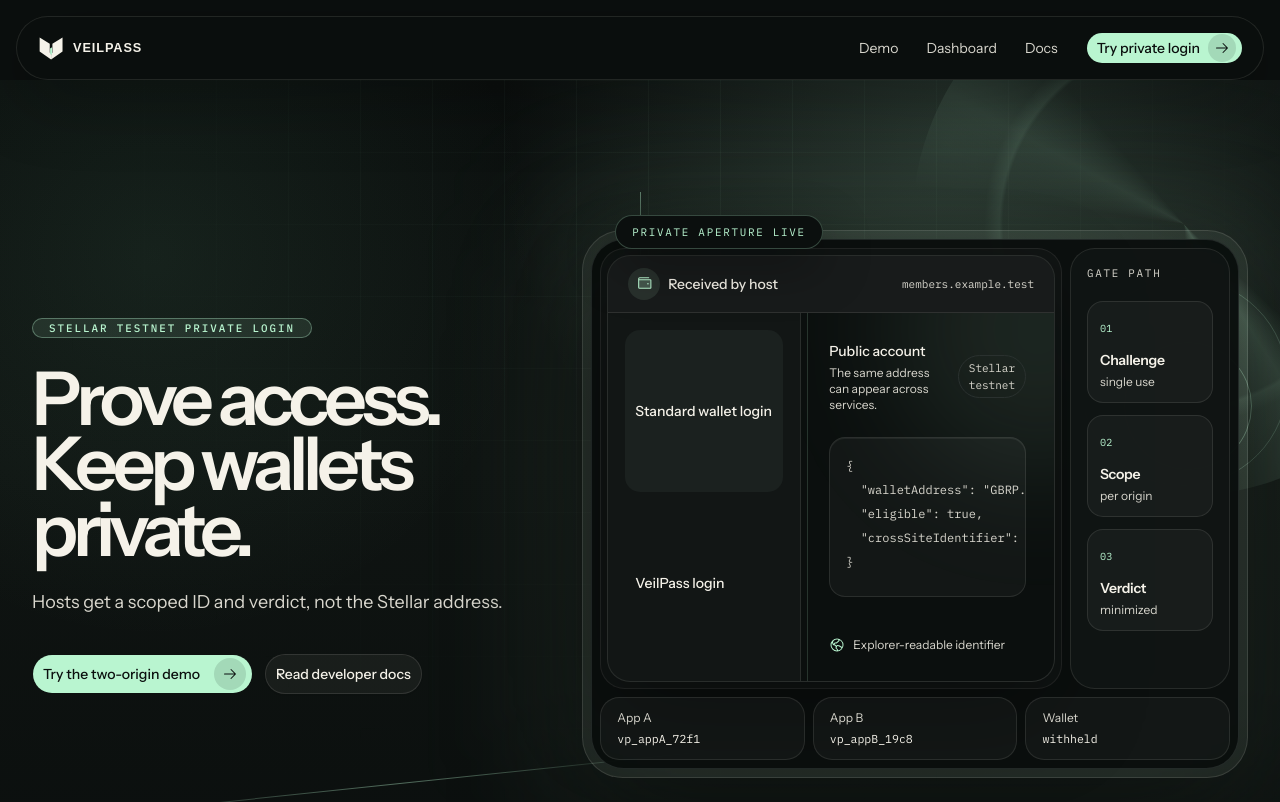
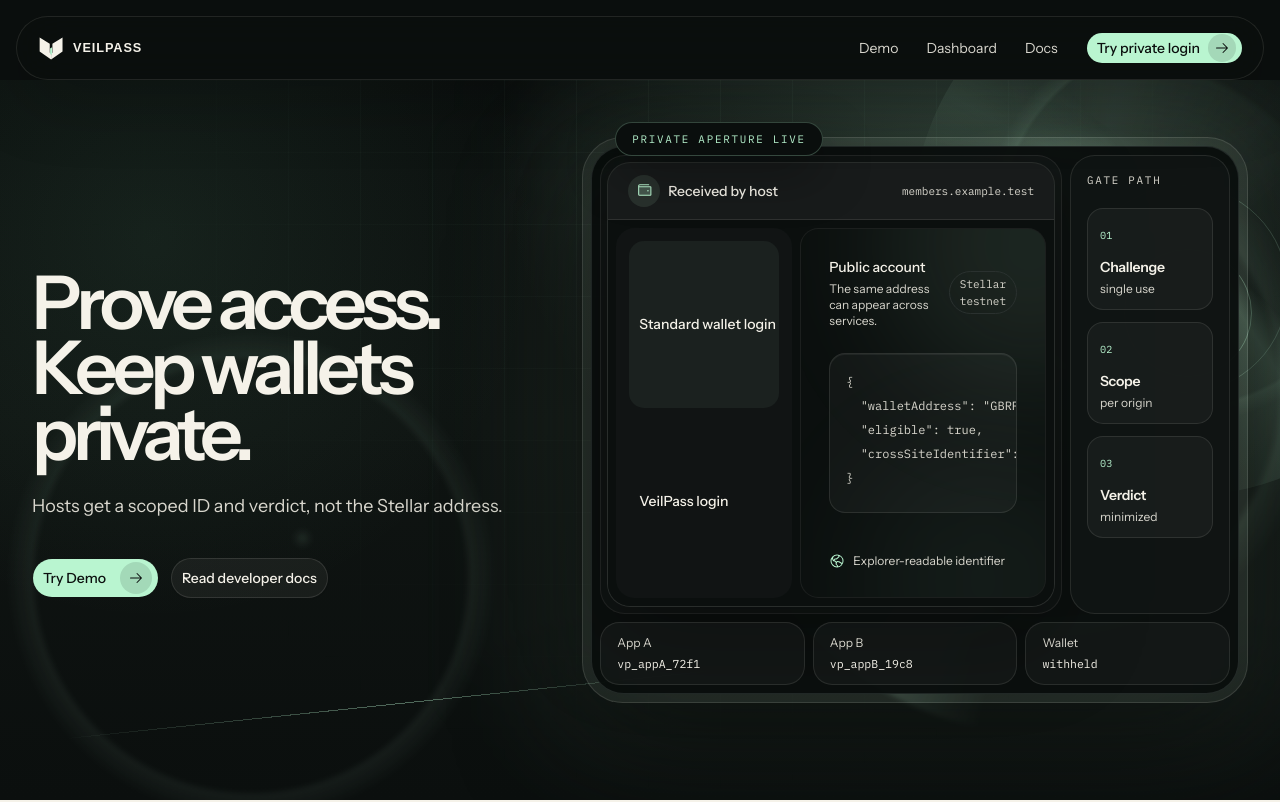
Before and after one commit to irham3/veilpass, a Next.js app in the folder frontend/: page / in a window 1280 px wide. Shown: the top 802 px of the page. Built offline with nearby package versions, Linux system fonts and the light colour scheme.

Commit message:
feat(frontend): animate hero and sticky navigation

```diff
--- a/frontend/app/dashboard/enroll/page.tsx
+++ b/frontend/app/dashboard/enroll/page.tsx
@@ -2,12 +2,10 @@
 
 import { EnrollmentFlow } from "@/components/enrollment/enrollment-flow";
 import { Reveal } from "@/components/motion/reveal";
-import { SiteHeader } from "@/components/site-header";
 
 export default function EnrollPage() {
   return (
     <div className="min-h-screen overflow-x-hidden bg-ink-950 text-paper-50">
-      <SiteHeader />
       <main className="aperture-field relative px-5 py-14 lg:px-8 lg:py-20">
         <div aria-hidden="true" className="aperture-ring absolute right-[-12rem] top-4 size-[30rem] rounded-full opacity-30" />
         <div className="relative mx-auto max-w-5xl">
--- a/frontend/app/dashboard/page.tsx
+++ b/frontend/app/dashboard/page.tsx
@@ -3,7 +3,6 @@
 
 import { ContractActions } from "@/components/dashboard/contract-actions";
 import { Reveal } from "@/components/motion/reveal";
-import { SiteHeader } from "@/components/site-header";
 import { Badge } from "@/components/ui/badge";
 import { readGateState } from "@/packages/shared/src/contract";
 
@@ -21,7 +20,6 @@
   }
   return (
     <div className="min-h-screen overflow-x-hidden bg-ink-950 text-paper-50">
-      <SiteHeader />
       <main className="aperture-field relative px-5 py-14 lg:px-8 lg:py-20">
         <div aria-hidden="true" className="aperture-ring absolute left-[-15rem] top-8 size-[30rem] rounded-full opacity-25" />
         <div className="relative mx-auto grid max-w-[90rem] gap-5 lg:grid-cols-[16rem_1fr]">
--- a/frontend/app/demo/page.tsx
+++ b/frontend/app/demo/page.tsx
@@ -2,12 +2,10 @@
 
 import { DemoBench } from "@/components/demo/demo-bench";
 import { Reveal } from "@/components/motion/reveal";
-import { SiteHeader } from "@/components/site-header";
 
 export default function DemoPage() {
   return (
     <div className="min-h-screen overflow-x-hidden bg-ink-950 text-paper-50">
-      <SiteHeader />
       <main className="aperture-field relative overflow-hidden px-5 py-14 lg:px-8 lg:py-20">
         <div aria-hidden="true" className="aperture-ring absolute right-[-13rem] top-[-9rem] size-[32rem] rounded-full opacity-35" />
         <div className="relative mx-auto max-w-[90rem]">
--- a/frontend/app/docs/[[...slug]]/page.tsx
+++ b/frontend/app/docs/[[...slug]]/page.tsx
@@ -3,7 +3,6 @@
 
 import { CodeBlock } from "@/components/docs/code-block";
 import { Reveal } from "@/components/motion/reveal";
-import { SiteHeader } from "@/components/site-header";
 import { docNav, docs } from "@/lib/docs/content";
 
 export function generateStaticParams() { return docNav.map(([slug]) => ({ slug: slug ? [slug] : [] })); }
@@ -16,7 +15,6 @@
   if (!page) notFound();
   return (
     <div className="min-h-screen overflow-x-hidden bg-ink-950 text-paper-50">
-      <SiteHeader />
       <div className="aperture-field relative px-5 py-14 lg:px-8 lg:py-20">
         <div aria-hidden="true" className="aperture-ring absolute right-[-14rem] top-6 size-[32rem] rounded-full opacity-25" />
         <div className="relative mx-auto grid max-w-7xl gap-6 lg:grid-cols-[16rem_1fr]">
--- a/frontend/app/globals.css
+++ b/frontend/app/globals.css
@@ -198,6 +198,74 @@
     opacity: 0.28;
   }
 
+  .hero-aperture-motion {
+    position: absolute;
+    inset: -12%;
+    pointer-events: none;
+    overflow: hidden;
+  }
+
+  .hero-aperture-motion::before,
+  .hero-aperture-motion::after {
+    content: "";
+    position: absolute;
+    border-radius: 999px;
+    filter: blur(2px);
+    opacity: 0.72;
+    mix-blend-mode: screen;
+    animation: aperture-drift 16s cubic-bezier(0.32, 0.72, 0, 1) infinite alternate;
+  }
+
+  .hero-aperture-motion::before {
+    right: 4%;
+    top: 5%;
+    width: 42rem;
+    height: 42rem;
+    background:
+      conic-gradient(from 120deg, transparent 0 18%, rgb(185 245 208 / 0.18) 22%, transparent 34% 62%, rgb(185 245 208 / 0.1) 68%, transparent 78% 100%),
+      radial-gradient(circle, transparent 0 46%, rgb(185 245 208 / 0.1) 47%, transparent 54%);
+  }
+
+  .hero-aperture-motion::after {
+    left: 7%;
+    bottom: 6%;
+    width: 34rem;
+    height: 34rem;
+    background:
+      radial-gradient(circle at 58% 42%, rgb(185 245 208 / 0.13), transparent 0.6rem),
+      radial-gradient(circle, transparent 0 54%, rgb(185 245 208 / 0.08) 55%, transparent 61%);
+    animation-duration: 20s;
+    animation-delay: -5s;
+  }
+
+  .hero-scanline {
+    position: absolute;
+    inset: 0;
+    pointer-events: none;
+    background: linear-gradient(105deg, transparent 0 34%, rgb(185 245 208 / 0.08) 47%, transparent 58% 100%);
+    transform: translateX(-48%);
+    animation: aperture-scan 9s cubic-bezier(0.32, 0.72, 0, 1) infinite;
+    opacity: 0.55;
+  }
+
+  .section-ink-wash {
+    background:
+      radial-gradient(circle at 16% 8%, rgb(185 245 208 / 0.09), transparent 24rem),
+      linear-gradient(180deg, #0b0f0e 0%, #101613 54%, #0b0f0e 100%);
+  }
+
+  .section-ink-slab {
+    background:
+      linear-gradient(135deg, rgb(185 245 208 / 0.055), transparent 34%),
+      linear-gradient(180deg, #121615 0%, #0b0f0e 100%);
+  }
+
+  .section-paper-slit {
+    background:
+      linear-gradient(90deg, rgb(245 242 233 / 0.035), transparent 22% 78%, rgb(185 245 208 / 0.045)),
+      #0e1311;
+  }
+
   .route-transition {
     animation: route-enter 520ms cubic-bezier(0.32, 0.72, 0, 1) both;
   }
@@ -288,6 +356,32 @@
 
 @keyframes pixel-wipe { 0%, 100% { opacity: 0; } 35%, 65% { opacity: 1; } }
 
+@keyframes aperture-drift {
+  from {
+    transform: translate3d(-1.5rem, -0.8rem, 0) rotate(-8deg) scale(0.96);
+  }
+
+  to {
+    transform: translate3d(1.4rem, 1rem, 0) rotate(9deg) scale(1.04);
+  }
+}
+
+@keyframes aperture-scan {
+  0%, 14% {
+    transform: translateX(-58%) skewX(-10deg);
+    opacity: 0;
+  }
+
+  42% {
+    opacity: 0.48;
+  }
+
+  76%, 100% {
+    transform: translateX(58%) skewX(-10deg);
+    opacity: 0;
+  }
+}
+
 @keyframes route-enter {
   from {
     opacity: 0.72;
@@ -319,4 +413,10 @@
     transform: none;
     filter: none;
   }
+
+  .hero-aperture-motion::before,
+  .hero-aperture-motion::after,
+  .hero-scanline {
+    animation: none !important;
+  }
 }
--- a/frontend/app/layout.tsx
+++ b/frontend/app/layout.tsx
@@ -3,6 +3,7 @@
 import { connection } from "next/server";
 
 import { RouteTransition } from "@/components/motion/route-transition";
+import { SiteHeader } from "@/components/site-header";
 import { Toaster } from "@/components/ui/sonner";
 import { TooltipProvider } from "@/components/ui/tooltip";
 import { cn } from "@/lib/utils";
@@ -58,6 +59,7 @@
     >
       <body className="flex min-h-full flex-col">
         <TooltipProvider>
+          <SiteHeader />
           <RouteTransition>{children}</RouteTransition>
         </TooltipProvider>
         <Toaster richColors position="bottom-right" />
--- a/frontend/app/page.tsx
+++ b/frontend/app/page.tsx
@@ -11,8 +11,6 @@
 import { PayloadComparison } from "@/components/marketing/payload-comparison";
 import { PrivacyBoundary } from "@/components/marketing/privacy-boundary";
 import { ProofWindow } from "@/components/marketing/proof-window";
-import { SiteHeader } from "@/components/site-header";
-import { Badge } from "@/components/ui/badge";
 import { Button } from "@/components/ui/button";
 
 const inspectionCards = [
@@ -48,21 +46,15 @@
 export default function Home() {
   return (
     <div className="min-h-screen overflow-x-hidden bg-ink-950 text-paper-50">
-      <SiteHeader />
       <main>
-        <section className="aperture-field relative isolate flex min-h-[100dvh] overflow-hidden px-5 pb-14 pt-28 sm:pt-32 lg:items-center lg:px-8 lg:pb-16 lg:pt-28">
-          <div aria-hidden="true" className="aperture-ring absolute right-[-11rem] top-[-8rem] size-[34rem] rounded-full opacity-50 blur-[0.2px]" />
-          <div aria-hidden="true" className="absolute bottom-24 left-[5%] h-px w-[42rem] -rotate-6 bg-gradient-to-r from-transparent via-signal-400/40 to-transparent" />
-          <div aria-hidden="true" className="absolute left-1/2 top-[7rem] h-24 w-px bg-gradient-to-b from-signal-400/45 to-transparent" />
+        <section className="aperture-field relative isolate flex min-h-[calc(100dvh-5rem)] items-center overflow-hidden px-5 pb-14 pt-12 sm:pt-14 lg:px-8 lg:pb-12 lg:pt-10">
+          <div aria-hidden="true" className="hero-aperture-motion" />
+          <div aria-hidden="true" className="hero-scanline" />
+          <div aria-hidden="true" className="aperture-ring absolute -right-44 -top-32 size-136 rounded-full opacity-50 blur-[0.2px]" />
+          <div aria-hidden="true" className="absolute bottom-24 left-[5%] h-px w-2xl -rotate-6 bg-linear-to-r from-transparent via-signal-400/40 to-transparent" />
 
-          <div className="relative z-10 mx-auto grid w-full max-w-7xl gap-12 lg:grid-cols-[0.86fr_1.14fr] lg:items-center">
+          <div className="relative z-10 mx-auto grid w-full max-w-7xl gap-12 lg:-translate-y-2 lg:grid-cols-[0.86fr_1.14fr] lg:items-center xl:-translate-y-4">
             <Reveal className="max-w-3xl">
-              <Badge
-                variant="outline"
-                className="rounded-full border-signal-400/35 bg-signal-400/10 px-4 py-1.5 font-mono text-[0.68rem] uppercase tracking-[0.18em] text-signal-400"
-              >
-                Stellar testnet private login
-              </Badge>
               <h1 className="mt-7 max-w-4xl text-[clamp(3.35rem,5.8vw,5.95rem)] font-semibold leading-[0.88] tracking-[-0.07em] text-balance">
                 Prove access. Keep wallets private.
               </h1>
@@ -76,7 +68,7 @@
                   className="group rounded-full pr-1.5 transition-transform duration-500 ease-[cubic-bezier(0.32,0.72,0,1)] active:scale-[0.98]"
                 >
                   <Link href="/demo">
-                    Try the two-origin demo
+                    Try Demo
                     <span aria-hidden="true" className="ml-2 grid size-8 place-items-center rounded-full bg-ink-950/12 transition-transform duration-500 ease-[cubic-bezier(0.32,0.72,0,1)] group-hover:translate-x-1">
                       <ArrowRightIcon size={16} />
                     </span>
@@ -93,19 +85,19 @@
               </div>
             </Reveal>
 
-            <Reveal delay="medium" className="relative mx-auto w-full max-w-[43rem] lg:max-w-none">
+            <Reveal delay="medium" className="relative mx-auto w-full max-w-172 lg:max-w-none">
               <div aria-hidden="true" className="absolute -inset-8 rounded-[3rem] bg-signal-400/10 blur-3xl" />
               <div aria-hidden="true" className="absolute -right-10 top-12 hidden h-52 w-52 rounded-full border border-signal-400/20 lg:block" />
               <div aria-hidden="true" className="absolute -right-1 top-28 hidden h-32 w-32 rounded-full border border-signal-400/30 lg:block" />
 
-              <div className="relative rounded-[2.55rem] border border-paper-50/12 bg-paper-50/[0.045] p-2 shadow-[0_44px_130px_rgba(0,0,0,0.48)]">
+              <div className="relative rounded-[2.55rem] border border-paper-50/12 bg-paper-50/4.5 p-2 shadow-[0_44px_130px_rgba(0,0,0,0.48)]">
                 <div className="absolute -top-4 left-8 hidden rounded-full border border-signal-400/25 bg-ink-950 px-4 py-2 font-mono text-[0.68rem] uppercase tracking-[0.16em] text-signal-400 shadow-[0_18px_50px_rgba(0,0,0,0.34)] sm:block">
                   Private aperture live
                 </div>
 
                 <div className="rounded-[2.05rem] border border-line-dark/80 bg-ink-950/96 p-2">
                   <div className="grid gap-2 xl:grid-cols-[1fr_10rem]">
-                    <div className="rounded-[1.55rem] border border-paper-50/8 bg-paper-50/[0.025] p-1.5">
+                    <div className="rounded-[1.55rem] border border-paper-50/8 bg-paper-50/2.5 p-1.5">
                       <ProofWindow />
                     </div>
 
@@ -151,13 +143,13 @@
 
         <PayloadComparison />
 
-        <section className="relative overflow-hidden px-5 py-24 lg:px-8 lg:py-36">
-          <div aria-hidden="true" className="absolute inset-x-0 top-0 h-px bg-gradient-to-r from-transparent via-signal-400/50 to-transparent" />
+        <section className="section-ink-wash relative overflow-hidden px-5 py-24 lg:px-8 lg:py-36">
+          <div aria-hidden="true" className="absolute inset-x-0 top-0 h-px bg-linear-to-r from-transparent via-signal-400/50 to-transparent" />
           <div className="mx-auto max-w-7xl">
             <Reveal className="grid gap-10 lg:grid-cols-[0.7fr_1.3fr] lg:items-end">
               <div>
                 <p className="eyebrow">Reviewer path</p>
-                <h2 className="mt-4 max-w-2xl text-4xl font-semibold tracking-[-0.05em] text-balance sm:text-6xl">
+                <h2 className="mt-4 max-w-2xl text-4xl font-semibold tracking-tighter text-balance sm:text-6xl">
                   Inspect the boundary from three angles.
                 </h2>
               </div>
@@ -188,13 +180,13 @@
 
         <PrivacyBoundary />
 
-        <section className="px-5 py-24 lg:px-8 lg:py-36">
+        <section className="section-ink-slab px-5 py-24 lg:px-8 lg:py-36">
           <div className="mx-auto grid max-w-7xl gap-8 lg:grid-cols-[0.95fr_1.05fr] lg:items-stretch">
             <Reveal className="rounded-[2.1rem] border border-paper-50/10 bg-paper-50/[0.035] p-1.5">
               <div className="flex h-full flex-col justify-between rounded-[1.6rem] bg-ink-900/92 p-7 sm:p-9">
                 <div>
                   <p className="eyebrow">Evidence package</p>
-                  <h2 className="mt-4 text-4xl font-semibold tracking-[-0.05em] text-balance sm:text-5xl">
+                  <h2 className="mt-4 text-4xl font-semibold tracking-tighter text-balance sm:text-5xl">
                     Built to be checked, not believed.
                   </h2>
                   <p className="mt-6 max-w-xl text-lg leading-8 text-paper-200">
@@ -230,11 +222,11 @@
           </div>
         </section>
 
-        <section className="border-y border-line-dark px-5 py-24 lg:px-8 lg:py-32">
+        <section className="section-paper-slit border-y border-line-dark px-5 py-24 lg:px-8 lg:py-32">
           <Reveal className="mx-auto grid max-w-7xl gap-12 lg:grid-cols-[0.8fr_1.2fr] lg:items-center">
             <div>
               <p className="eyebrow">Host response</p>
-              <h2 className="mt-4 text-4xl font-semibold tracking-[-0.05em] text-balance sm:text-5xl">
+              <h2 className="mt-4 text-4xl font-semibold tracking-tighter text-balance sm:text-5xl">
                 A small payload with hard edges.
               </h2>
               <p className="mt-6 max-w-xl text-paper-200">
@@ -254,11 +246,11 @@
           </Reveal>
         </section>
 
-        <section className="px-5 py-24 lg:px-8 lg:py-36">
+        <section className="section-ink-wash px-5 py-24 lg:px-8 lg:py-36">
           <Reveal className="mx-auto grid max-w-7xl gap-12 lg:grid-cols-[0.8fr_1.2fr]">
             <div>
               <p className="eyebrow">FAQ</p>
-              <h2 className="mt-4 max-w-xl text-4xl font-semibold tracking-[-0.05em] text-balance sm:text-5xl">
+              <h2 className="mt-4 max-w-xl text-4xl font-semibold tracking-tighter text-balance sm:text-5xl">
                 Questions reviewers ask first
               </h2>
               <p className="mt-6 max-w-xl text-paper-200">
@@ -269,8 +261,8 @@
           </Reveal>
         </section>
 
-        <section className="px-5 pb-24 lg:px-8 lg:pb-36">
-          <Reveal className="mx-auto max-w-7xl rounded-[2.35rem] border border-signal-400/22 bg-signal-400/[0.08] p-2">
+        <section className="bg-[linear-gradient(180deg,#0f1412_0%,#0b0f0e_100%)] px-5 pb-24 lg:px-8 lg:pb-36">
+          <Reveal className="mx-auto max-w-7xl rounded-[2.35rem] border border-signal-400/22 bg-signal-400/8 p-2">
             <div className="rounded-[1.85rem] bg-ink-950 px-6 py-12 text-center sm:px-10 lg:py-16">
               <h2 className="mx-auto max-w-4xl text-4xl font-semibold tracking-[-0.055em] text-balance sm:text-6xl">
                 One wallet. Two apps. Two private host IDs.
--- a/frontend/components/marketing/proof-window.tsx
+++ b/frontend/components/marketing/proof-window.tsx
@@ -6,7 +6,6 @@
 import { useState } from "react";
 
 import { Button } from "@/components/ui/button";
-import { cn } from "@/lib/utils";
 
 type LoginMode = "standard" | "veilpass";
 type DemoApp = "app-a" | "app-b";
@@ -62,8 +61,8 @@
         </span>
       </div>
 
-      <div className="grid gap-px bg-paper-50/10 lg:grid-cols-[12rem_1fr]">
-        <div className="flex flex-row gap-2 bg-ink-900 p-3 lg:flex-col lg:p-4">
+      <div className="grid gap-2 bg-ink-950 p-2 lg:grid-cols-[11rem_1fr]">
+        <div className="flex flex-row gap-2 rounded-[1.15rem] bg-ink-900/86 p-2 lg:flex-col lg:p-3">
           <Button
             type="button"
             variant={mode === "standard" ? "secondary" : "ghost"}
@@ -84,15 +83,9 @@
           </Button>
         </div>
 
-        <div className="relative min-h-80 overflow-hidden bg-ink-950 p-5 sm:p-7">
+        <div className="relative min-h-80 overflow-hidden rounded-[1.15rem] border border-paper-50/[0.07] bg-ink-950 p-5 sm:p-7">
           <div aria-hidden="true" className="absolute right-[-8rem] top-[-8rem] size-72 rounded-full bg-signal-400/10 blur-3xl" />
-          <div
-            aria-hidden="true"
-            className={cn(
-              "absolute inset-y-0 left-[18%] w-px bg-signal-400/40 transition-transform duration-500 ease-[cubic-bezier(0.32,0.72,0,1)]",
-              mode === "veilpass" ? "translate-x-0 opacity-100" : "-translate-x-10 opacity-40",
-            )}
-          />
+          <div aria-hidden="true" className="absolute bottom-[-7rem] left-[22%] size-64 rounded-full bg-signal-400/[0.055] blur-3xl transition-opacity duration-700 ease-[cubic-bezier(0.32,0.72,0,1)]" />
           <div className="relative flex h-full flex-col justify-between gap-10">
             <div>
               <div className="mb-6 flex items-center justify-between gap-4">
```
Also changed, not shown: frontend/components/site-header.tsx (+22 -6 lines).
